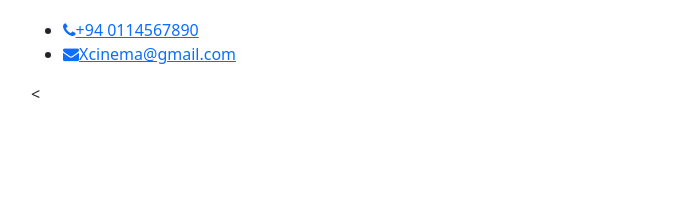
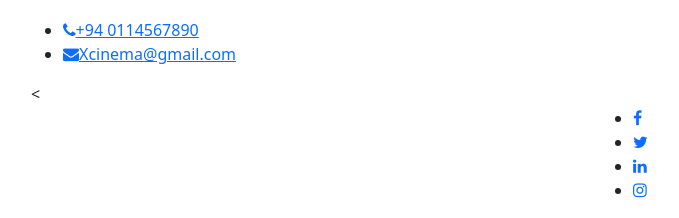
Before and after one commit to Sithum0108/Movie_Ticket_Booking---Group-10, a Python web app: template MTB/Template/movie.html in a window 1280 px wide. Shown: the part 905-1123 px from the top of the page, without its empty margins (51-730 px from the left). Before the commit the page ends 1003 px from the top, so only its background shows below. Run offline with Jinja, Linux system fonts and the light colour scheme; the template is opened without the code that fills it, so the values that code supplies are empty; some libraries are stand-ins or nearby versions.

Commit message:
Update movie.html
copyright section

```diff
--- a/MTB/Template/movie.html
+++ b/MTB/Template/movie.html
@@ -203,3 +203,27 @@
          </div>
       </div>
       <!-- footer section end -->
+      <!-- copyright section start -->
+      <div class="copyright_section">
+         <div class="container">
+            <div class="row">
+               <div class="col-lg-6 col-sm-12">
+               </div>
+               <div class="col-lg-6 col-sm-12">
+                  <div class="footer_social_icon">
+                     <ul>
+                        <li><a href="#"><i class="fa fa-facebook" aria-hidden="true"></i></a></li>
+                        <li><a href="#"><i class="fa fa-twitter" aria-hidden="true"></i></a></li>
+                        <li><a href="#"><i class="fa fa-linkedin" aria-hidden="true"></i></a></li>
+                        <li><a href="#"><i class="fa fa-instagram" aria-hidden="true"></i></a></li>
+                     </ul>
+                  </div>
+               </div>
+            </div>
+         </div>
+      </div>
+      <!-- copyright section end -->
+
+
+</body>
+</html>
```
